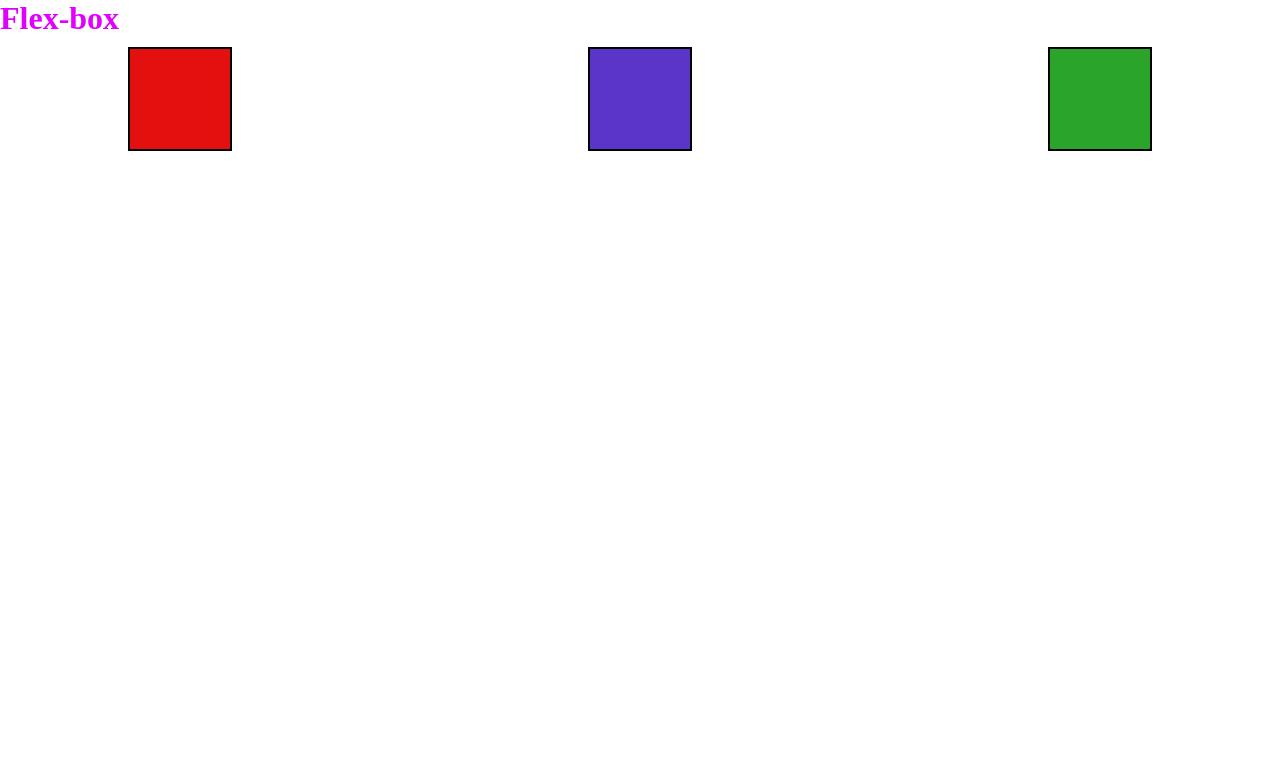
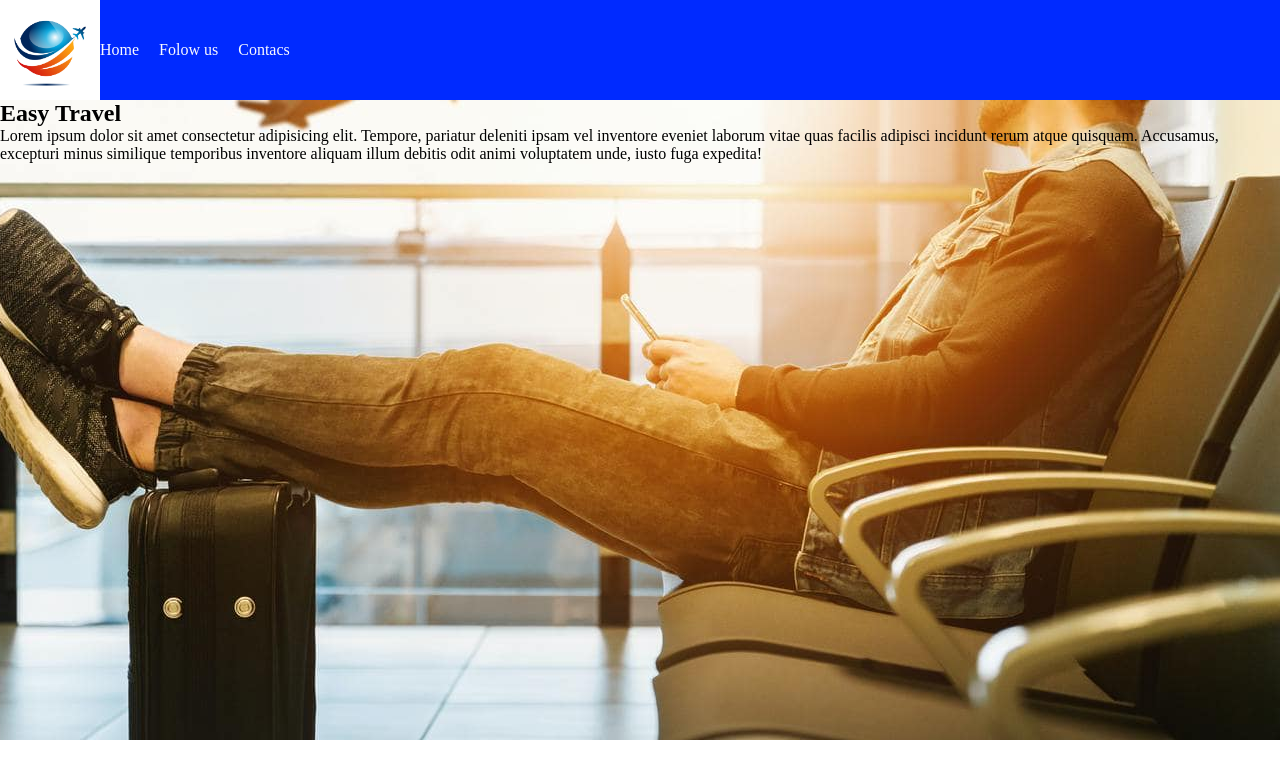
Before and after one commit to Ter0Wrist/flex-box, a plain HTML site: page index.html in a window 1280 px wide. Drawn offline with Linux system fonts and the light colour scheme.

Commit message:
MODIFICACIONES

```diff
--- a/index.html
+++ b/index.html
@@ -4,15 +4,30 @@
     <meta charset="UTF-8">
     <meta http-equiv="X-UA-Compatible" content="IE=edge">
     <meta name="viewport" content="width=device-width, initial-scale=1.0">
-    <link rel="stylesheet" href="./CSS/index.css">
     <title>Document</title>
+    <link rel="stylesheet" href="./CSS/viajes.css">
 </head>
 <body>
-    <h1>Flex-box</h1>
-    <header class="contenedor">
-        <div id="caja1"></div>
-        <div id="caja2"></div>
-        <div id="caja3"></div>
+    <header id="enc">
+        <img src="../img/travel-logo-design.jpg" alt="" id="img1">
+        <nav id=" navbar">
+            <ul id="contenedor">
+                        <li class="menuitem">
+                            <a href="" id="links">Home</a>
+                        </li>
+                        <li class="menuitem">
+                            <a href="" id="links">Folow us</a>
+                        </li>
+                        <li class="menuitem">
+                            <a href="" id="links">Contacs</a>
+                        </li>
+            </ul>
+        </nav>
     </header>
+    <div id="img_ba">
+        <h2>Easy Travel</h2>
+        <p>Lorem ipsum dolor sit amet consectetur adipisicing elit. Tempore, pariatur deleniti ipsam vel inventore eveniet laborum vitae quas facilis adipisci incidunt rerum atque quisquam. Accusamus, excepturi minus similique temporibus inventore aliquam illum debitis odit animi voluptatem unde, iusto fuga expedita!</p>
+
+    </div>
 </body>
 </html>
```
